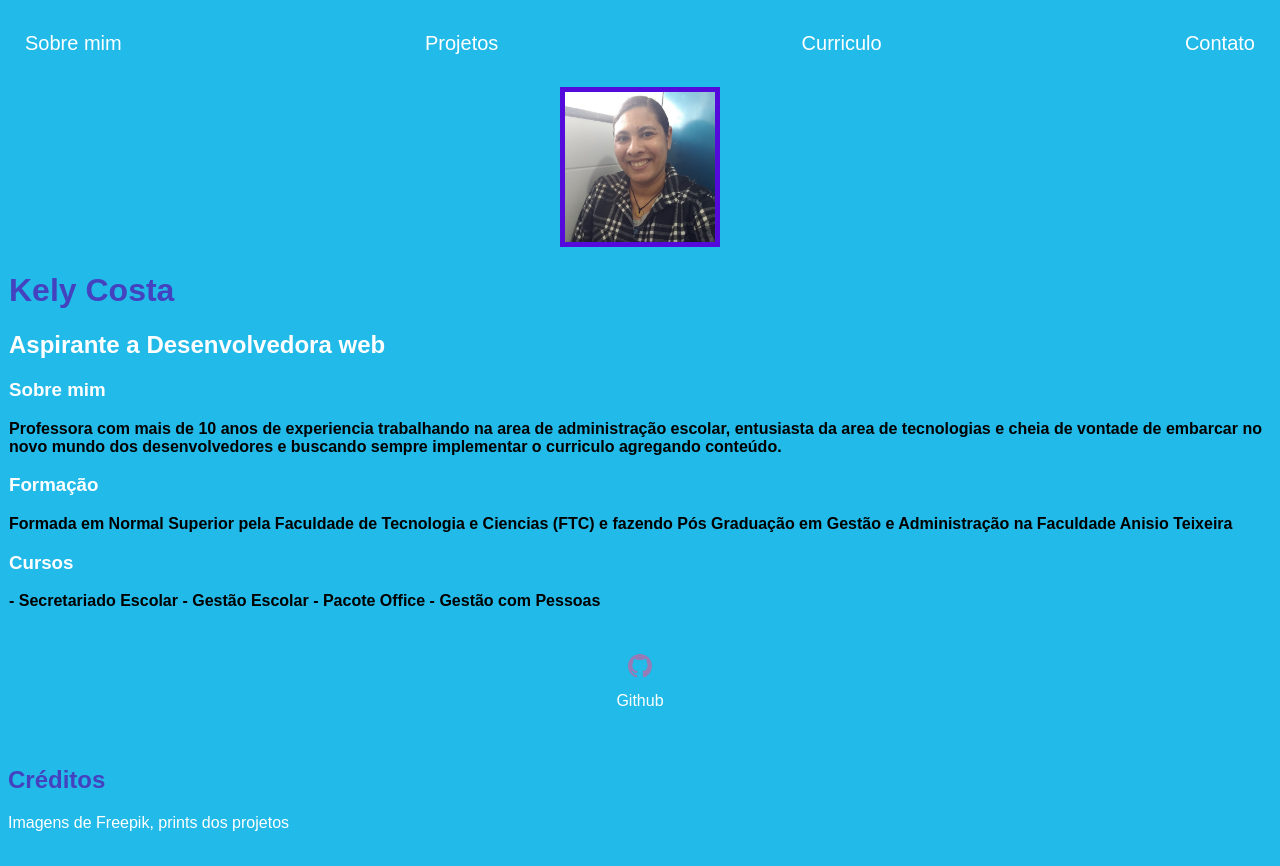
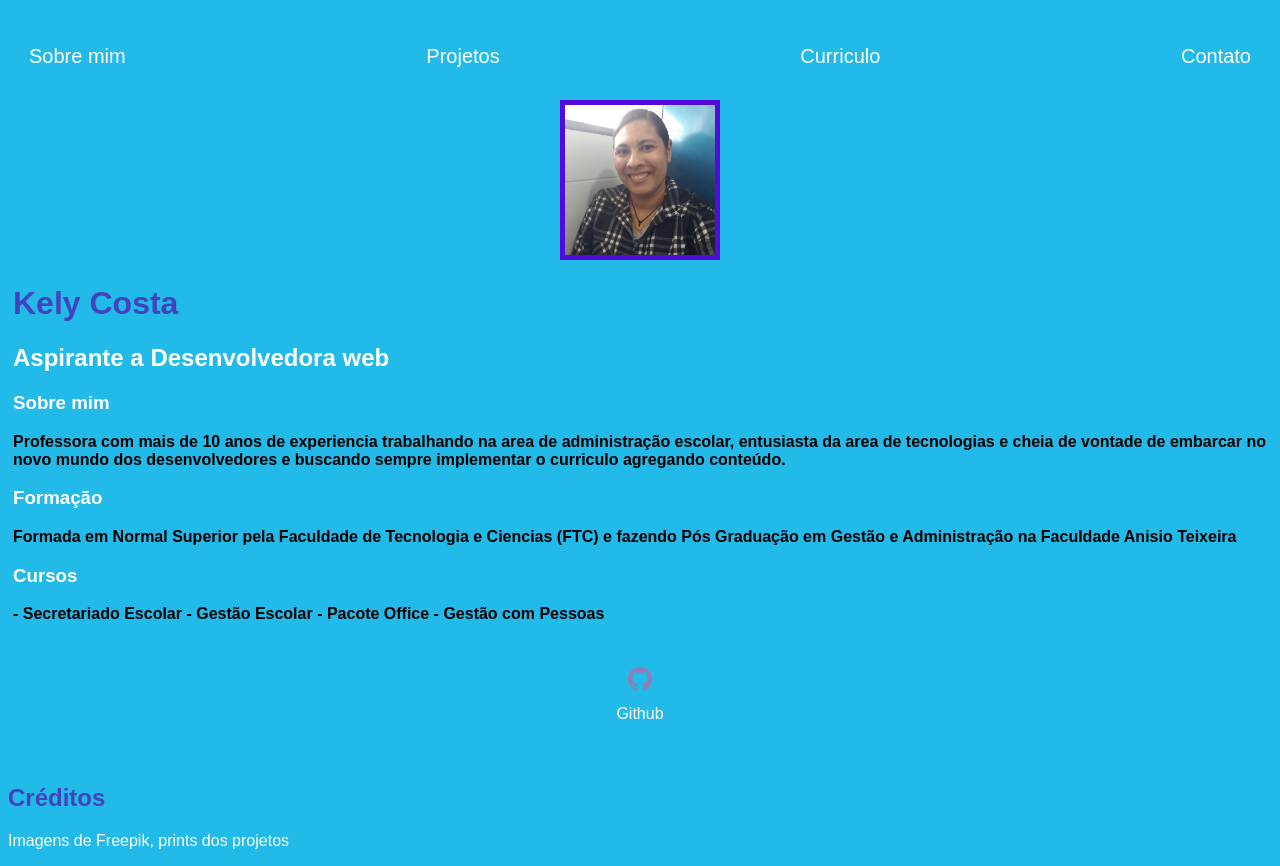
Before and after one commit to kelyacosta/kelyacosta.github.io, a plain HTML site: page index.html in a window 1280 px wide. Drawn offline with Linux system fonts and the light colour scheme.

Commit message:
Update index.css

```diff
--- a/index.css
+++ b/index.css
@@ -52,7 +52,7 @@ footer p {
 }
 
 .container {
-    padding: 0px 1px;
+    padding: 5px 5px;
 }
 
 .h3 {
```
